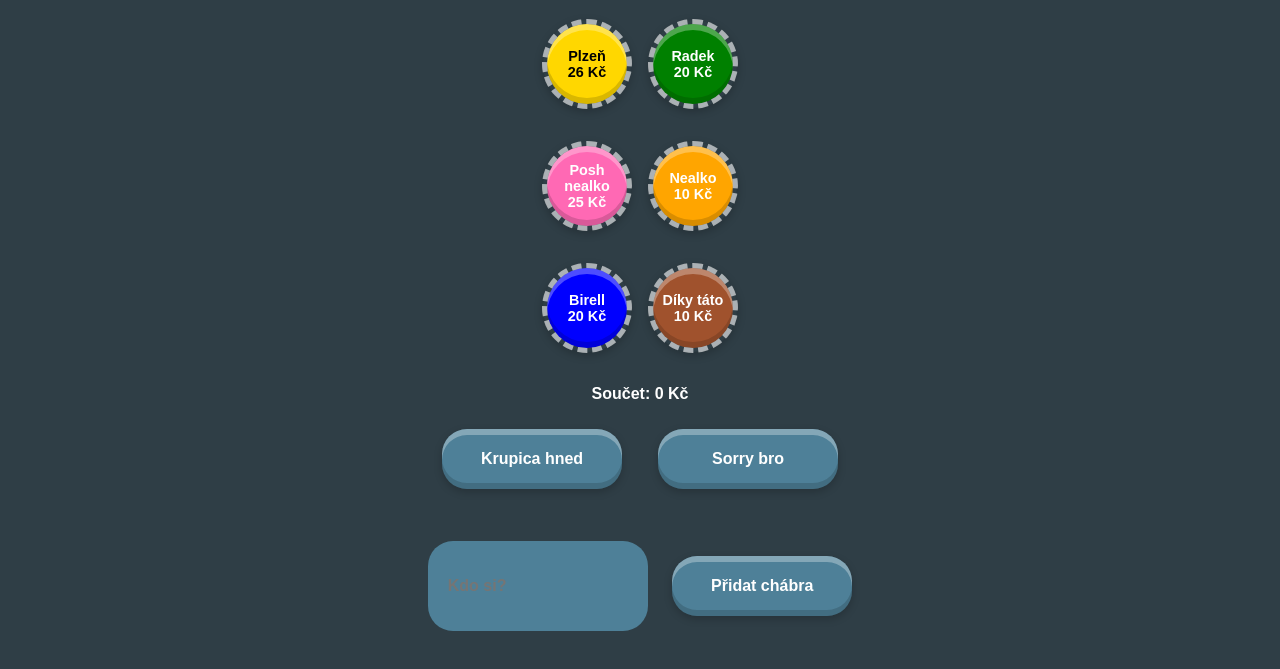
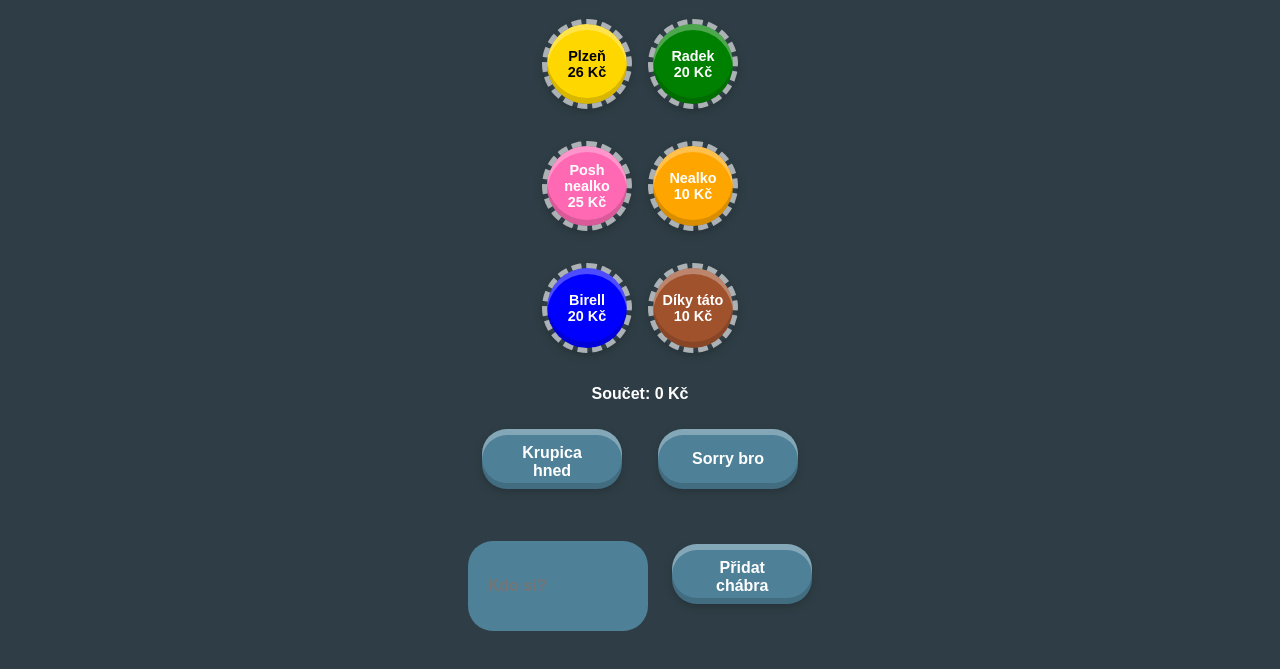
Before and after one commit to racochejlisdadnow/pitickaodtatky, a plain HTML site: page index.html in a window 1280 px wide. Shown: the part 77-746 px from the top of the page. Drawn offline with Linux system fonts and the light colour scheme.

Commit message:
Update index.html

```diff
--- a/index.html
+++ b/index.html
@@ -100,7 +100,7 @@
         border-radius: 25px; /* zaoblení do kulata */
   padding: 15px 20px;
   margin: 10px;
-  width: 180px;
+  width: 140px;
   height: 60px;
   font-size: 16px;
   font-weight: bold;
@@ -130,7 +130,7 @@
       border-radius: 25px; /* zaoblení do kulata */
   padding: 15px 20px;
   margin: 10px;
-  width: 180px;
+  width: 140px;
   height: 60px;
   font-size: 16px;
   font-weight: bold;
@@ -149,7 +149,7 @@
      border-radius: 25px; /* zaoblení do kulata */
   padding: 15px 20px;
   margin: 10px;
-  width: 180px;
+  width: 140px;
   height: 60px;
   font-size: 16px;
   font-weight: bold;
```
